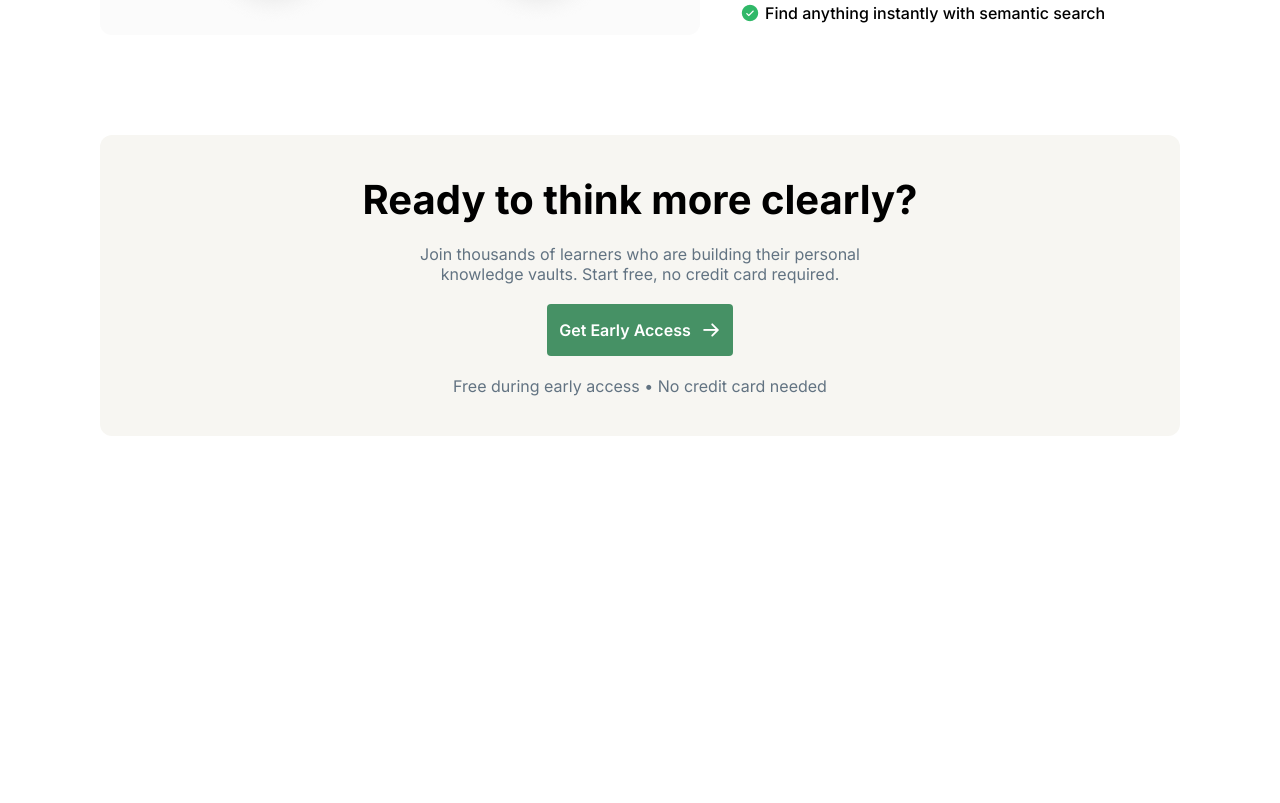
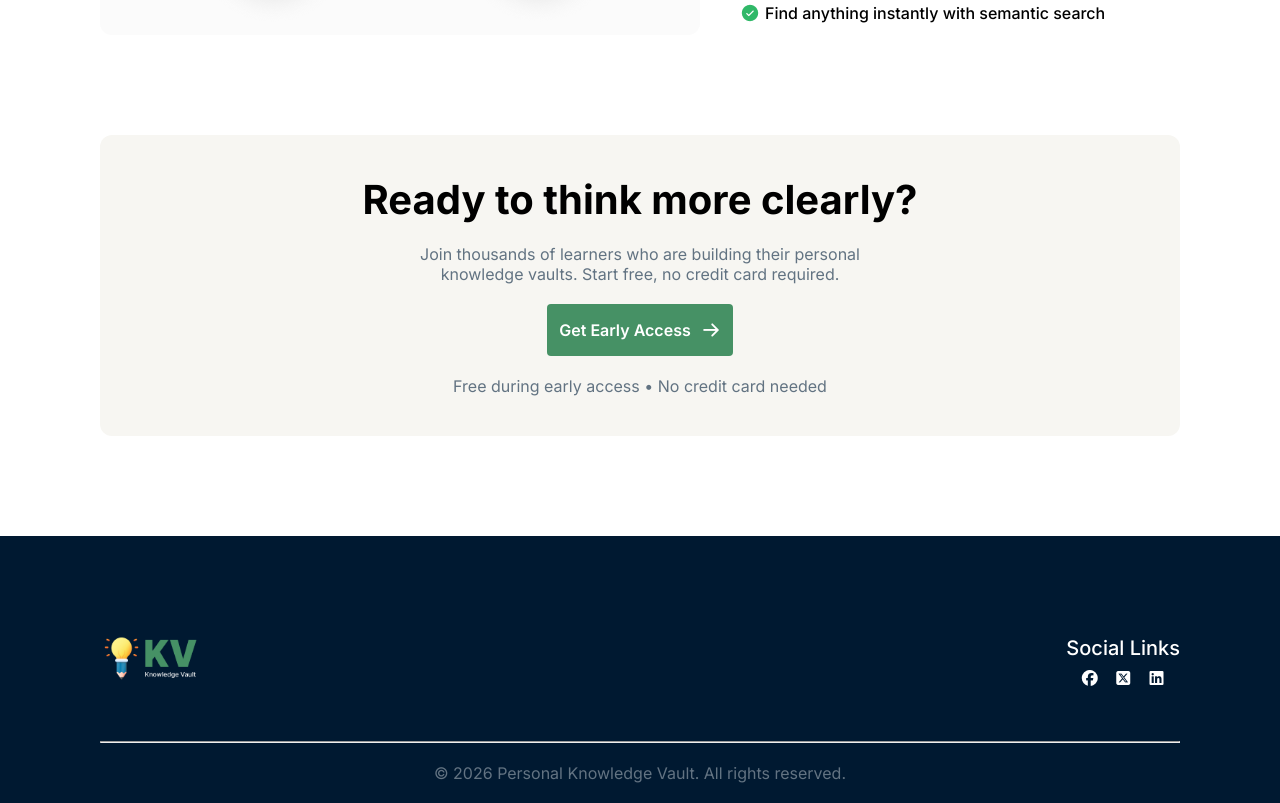
Before and after one commit to khanm206/knowledgeVault, a plain HTML site: page index.html in a window 1280 px wide. Shown: the part 1793-2596 px from the top of the page. Before the commit the page ends 2229 px from the top, so only its background shows below. Drawn offline with Linux system fonts and the light colour scheme.

Commit message:
footer complete

```diff
--- a/index.html
+++ b/index.html
@@ -12,6 +12,8 @@
     <link
         href="https://fonts.googleapis.com/css2?family=Inter:ital,opsz,wght@0,14..32,100..900;1,14..32,100..900&display=swap"
         rel="stylesheet">
+        <!-- icon -->
+         <link rel="stylesheet" href="https://cdnjs.cloudflare.com/ajax/libs/font-awesome/7.0.1/css/all.min.css" integrity="sha512-2SwdPD6INVrV/lHTZbO2nodKhrnDdJK9/kg2XD1r9uGqPo1cUbujc+IYdlYdEErWNu69gVcYgdxlmVmzTWnetw==" crossorigin="anonymous" referrerpolicy="no-referrer" />
     <!-- favicon linked -->
     <link rel="shortcut icon" href="assets/logo-navbar.png" type="image/x-icon">
     <title>KnowledgeVault</title>
@@ -141,6 +143,23 @@
         </section>
     </main>
 
+    <footer>
+        <div id="firstFooter">
+            <img src="assets/logo-footer.png" alt="">
+            <div>
+                <h3>Social Links</h3>
+                <div id="socialLinks">
+                    <i class="fa-brands fa-facebook" style="color: #ffffff;"></i>
+                    <i class="fa-brands fa-square-x-twitter" style="color: #ffffff;"></i>
+                    <i class="fa-brands fa-linkedin" style="color: #ffffff;"></i>
+
+                </div>
+            </div>
+        </div>
+        <hr>
+        <p class="secondaryLine" id="copyRight">© 2026 Personal Knowledge Vault. All rights reserved.</p>
+    </footer>
+
 </body>
 
 </html>
--- a/styles.css
+++ b/styles.css
@@ -228,3 +228,42 @@ main{
     width: 50%;
     margin: auto;
 }
+
+footer{
+    margin-top: 100px;
+    padding: 100px 100px 0;
+    background-color: rgba(0, 25, 49, 1);
+}
+
+#firstFooter{
+    display: flex;
+    justify-content: space-between;
+}
+
+#firstFooter>img{
+    width: 100px;
+    height: 45px;
+    margin-bottom: 60px;
+}
+
+footer h3{
+    color: white;
+    font-style: Medium;
+    font-size: 20px;
+    font-weight: 500;
+}
+
+#socialLinks{
+    display: flex;
+    justify-content: space-evenly;
+    margin-top: 10px;
+}
+
+hr{
+    color: #E5E7EB;
+}
+
+#copyRight{
+    text-align: center;
+    padding: 20px 0;
+}
```
